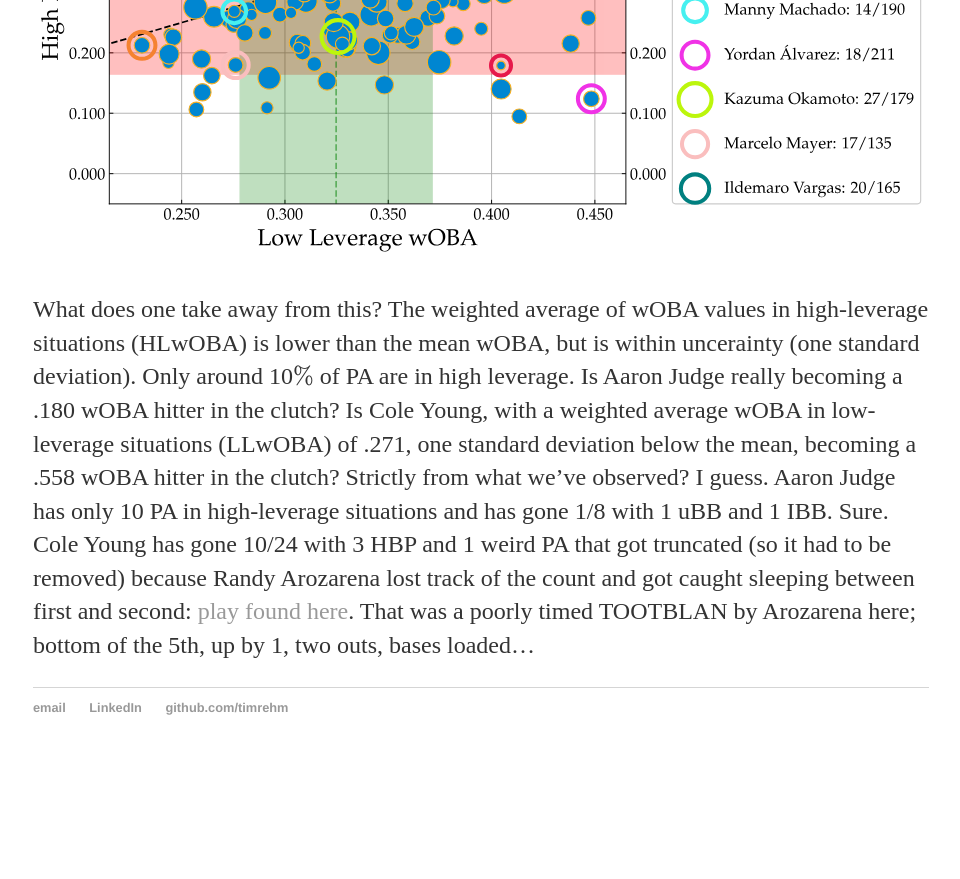
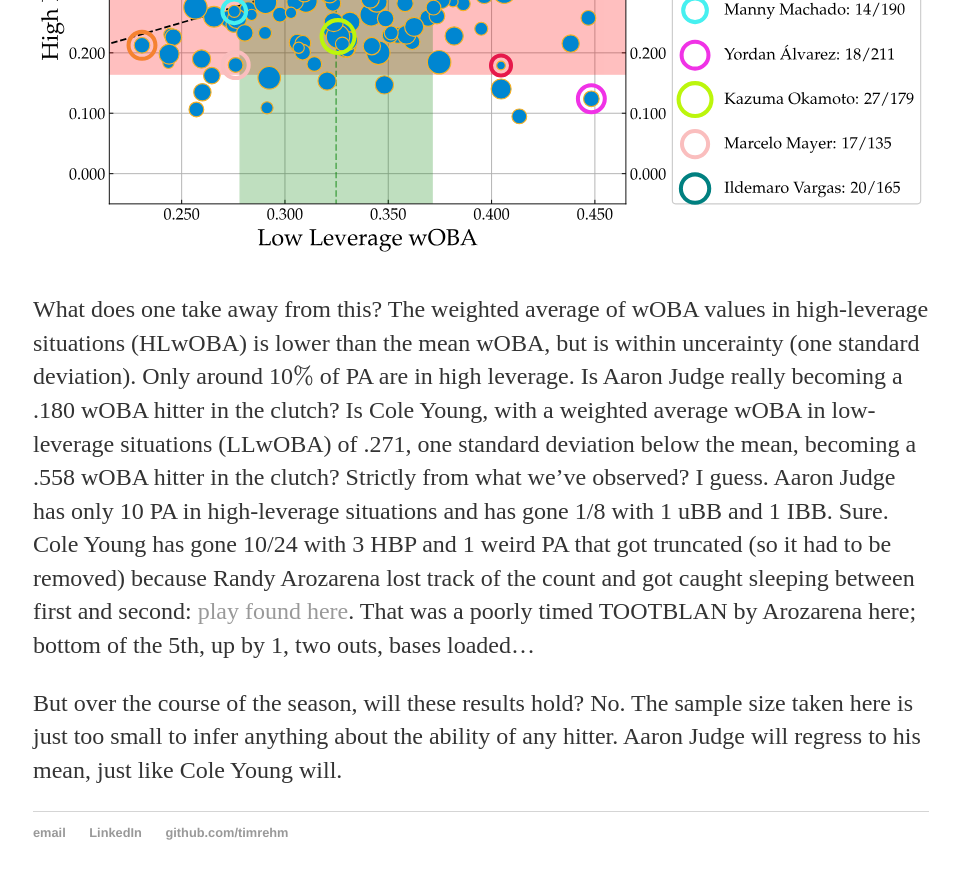
Before and after one commit to timrehm/timrehm.github.io, a Jekyll site: the page built from _posts/2026-5-24-leverage.md, in a window 1280 px wide and 900 px high, scrolled down 1800 px. Shown: the top 879 px of the window, without its empty margins (159-1119 px from the left). Built offline with Jekyll 4.4.1, drawn with Linux system fonts in a browser that asks for light colours; before the commit the page ends 2575 px from its top, so only the background shows below that.

Commit message:
Update 2026-5-24-leverage.md

```diff
--- a/_posts/2026-5-24-leverage.md
+++ b/_posts/2026-5-24-leverage.md
@@ -16,3 +16,5 @@ So who's doing well in the clutch so far in 2026? (Today is May 24th, 2026.) Let
 </p>
 
 What does one take away from this? The weighted average of wOBA values in high-leverage situations (HLwOBA) is lower than the mean wOBA, but is within uncerainty (one standard deviation). Only around 10$\%$ of PA are in high leverage. Is Aaron Judge really becoming a .180 wOBA hitter in the clutch? Is Cole Young, with a weighted average wOBA in low-leverage situations (LLwOBA) of .271, one standard deviation below the mean, becoming a .558 wOBA hitter in the clutch? Strictly from what we've observed? I guess. Aaron Judge has only 10 PA in high-leverage situations and has gone 1/8 with 1 uBB and 1 IBB. Sure. Cole Young has gone 10/24 with 3 HBP and 1 weird PA that got truncated (so it had to be removed) because Randy Arozarena lost track of the count and got caught sleeping between first and second: <a href="https://www.mlb.com/video/seth-lugo-ball-to-cole-young-uulxy5?q=05%2F02%2F2026%20Bottom%205th%20inning%20Seattle&cp=MIXED&qt=FREETEXT&p=0" target="_blank">play found here</a>. That was a poorly timed TOOTBLAN by Arozarena here; bottom of the 5th, up by 1, two outs, bases loaded...
+
+But over the course of the season, will these results hold? No. The sample size taken here is just too small to infer anything about the ability of any hitter. Aaron Judge will regress to his mean, just like Cole Young will.
```
